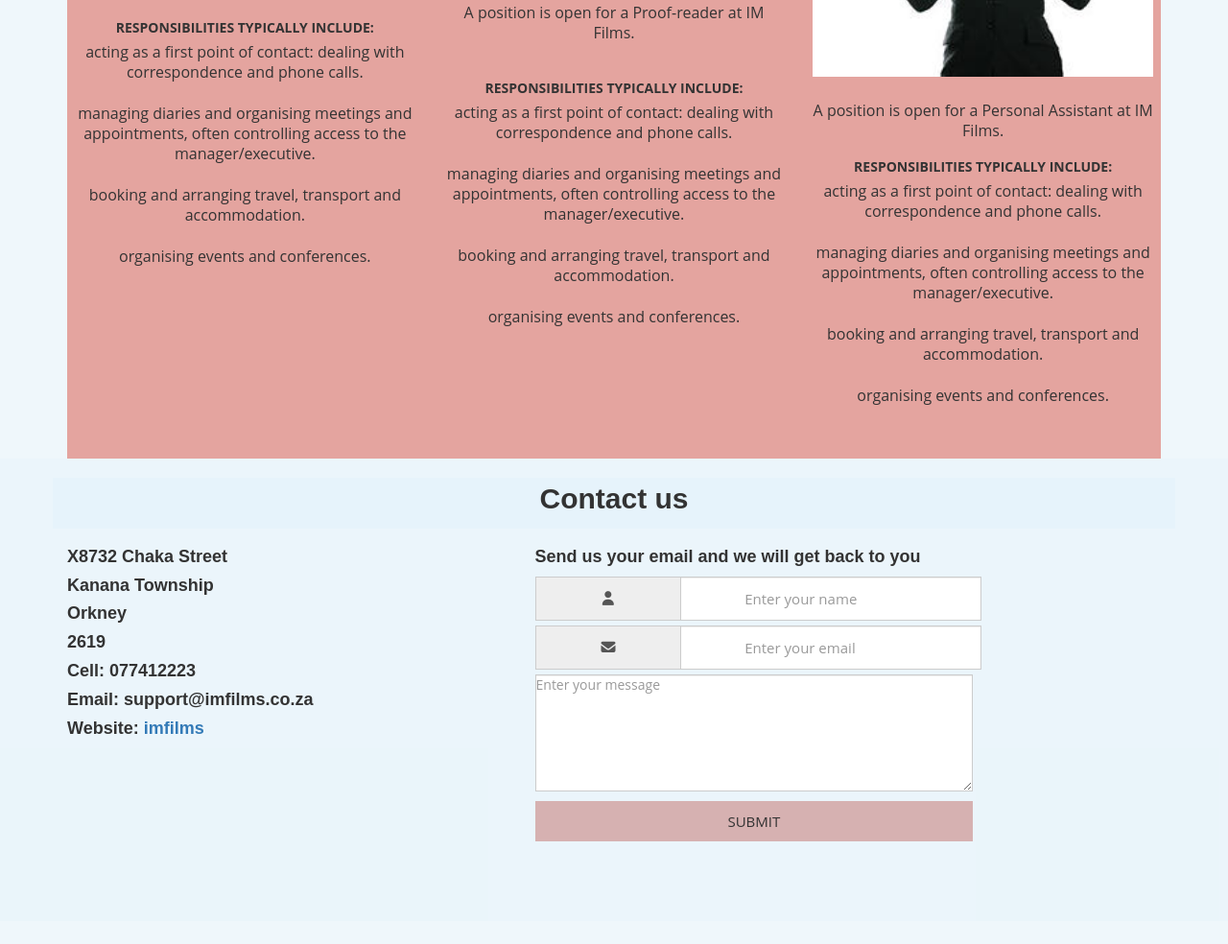
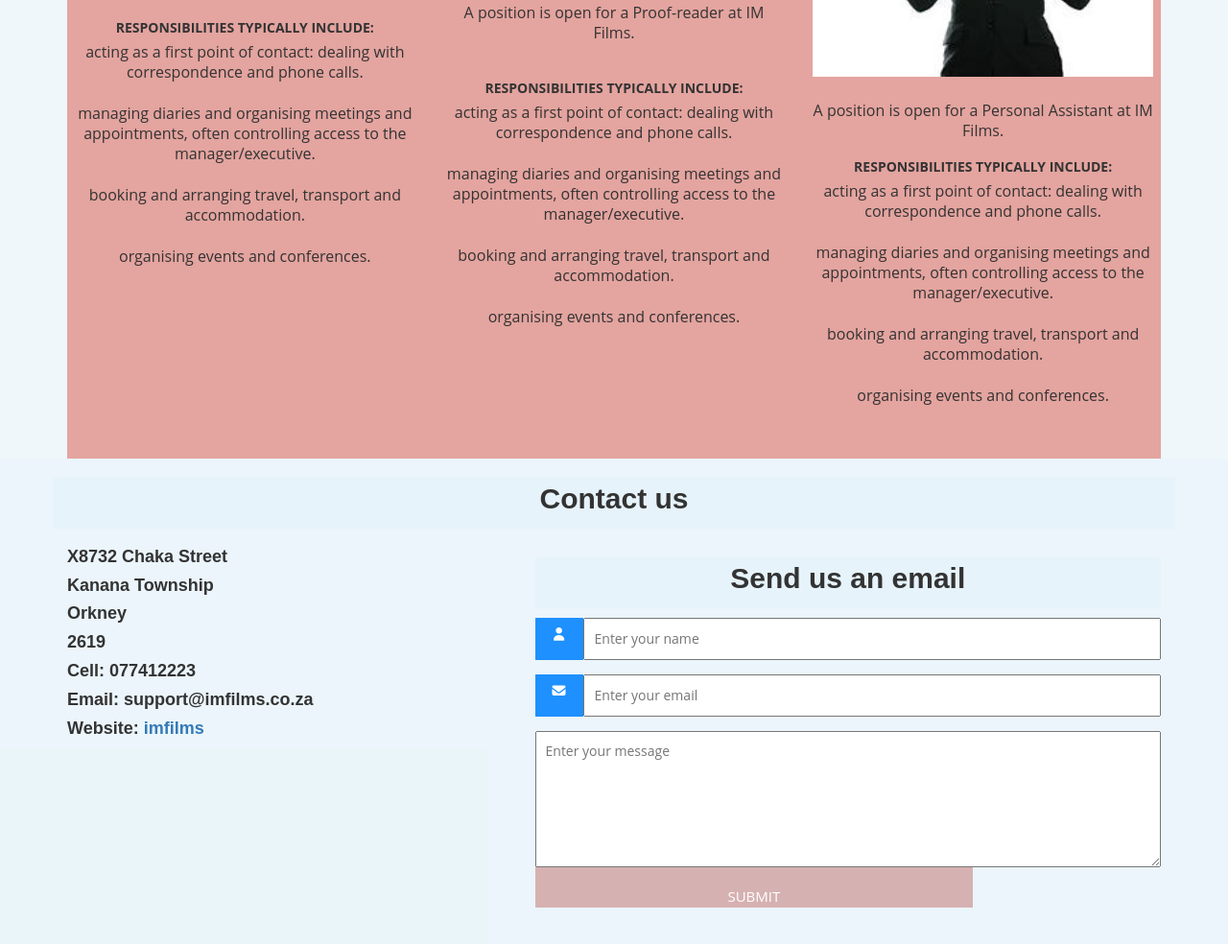
Before and after one commit to Tumelo-Mofokeng/imfilms.github.io, a plain HTML site: page index.html in a window 1280 px wide. Shown: the part 2015-2999 px from the top of the page at 96% size. Before the commit the page ends 2975 px from the top, so only its background shows below. Drawn offline with nearby package versions, Linux system fonts and the light colour scheme.

Commit message:
Changed contact me forms

```diff
--- a/css/style.css
+++ b/css/style.css
@@ -639,3 +639,48 @@ b{
 		margin: 8px 10px 10px 5px;
 	}
 }
+
+/*begin styling contact us*/
+* {box-sizing: border-box;}
+
+/* Style the input container */
+.input-container {
+  display: flex;
+  width: 100%;
+  margin-bottom: 15px;
+}
+
+/* Style the form icons */
+.icon {
+  padding: 10px;
+  background: dodgerblue;
+  color: white;
+  min-width: 50px;
+  text-align: center;
+}
+
+/* Style the input fields */
+.input-field {
+  width: 100%;
+  padding: 10px;
+  outline: none;
+}
+
+.input-field:focus {
+  border: 2px solid dodgerblue;
+}
+
+/* Set a style for the submit button */
+.btn {
+  background-color: dodgerblue;
+  color: white;
+  padding: 30px 0 2px 0px;
+  border: none;
+  cursor: pointer;
+  float: center;
+  width: 100%;
+}
+
+.btn:hover {
+  opacity: 1;
+}
--- a/index.html
+++ b/index.html
@@ -238,28 +238,28 @@
 					<h4>Website: <a href="http://www.imfilms.co.za">imfilms</a></h4>
 				</div>
 				<div class="col-lg-7 col-md-7">
-					<h4>Send us your email and we will get back to you</h4>
-					<div class="input-group input-group-lg">
-						<span class="input-group-addon" id="sizing-addon1">
-							<i class="fas fa-user"></i>
-						</span>
-						<input type="text" class="form-control" aria-describeby="sizing-addon1" placeholder="Enter your name" >
-					</div>
+					<form action="/action_page.php"><!--begin form-->
 
+					  <h2>Send us an email</h2>
 
-					<div class="input-group input-group-lg">
-						<span class="input-group-addon" id="sizing-addon1">
-							<i class="fas fa-envelope"></i>
-						</span>
-						<input type="text" class="form-control" aria-describeby="sizing-addon1" placeholder="Enter your email" >
-					</div>
+					  <div class="input-container">
+					    <i class="fa fa-user icon"></i>
+					    <input class="input-field" type="text" placeholder="Enter your name" name="usrnm">
+					  </div>
 
-					<div class="form-group">
-						<textarea name="'textarea" cols="80" rows="6" class="form-control" placeholder="Enter your message"></textarea>
+					  <div class="input-container">
+					    <i class="fa fa-envelope icon"></i>
+					    <input class="input-field" type="text" placeholder="Enter your email" name="email">
+					  </div>
+
+					  <div class="input-container">
+						<textarea name="'textarea" cols="80" rows="6" class="input-field" placeholder="Enter your message"></textarea>
 						<!-- type="text" class="=form-control" id="message" placeholder="Enter your message">-->
-					</div>
-					<br><br>
-					<button type="submit" class="btn btn-lg">Submit</button>
+					  </div>
+					  <br>
+					  <button type="submit" class="btn btn-lg">Submit</button>
+
+					</form><!--end of form-->
 				</div><!--end of column-->
 			</div><!--end of row-->
 		</div>
```
